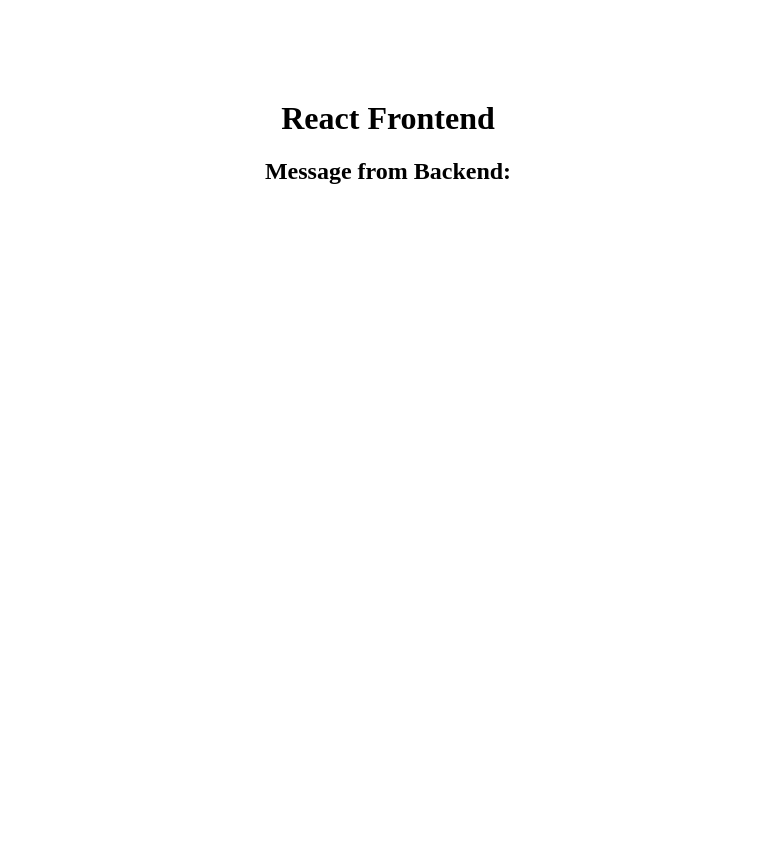
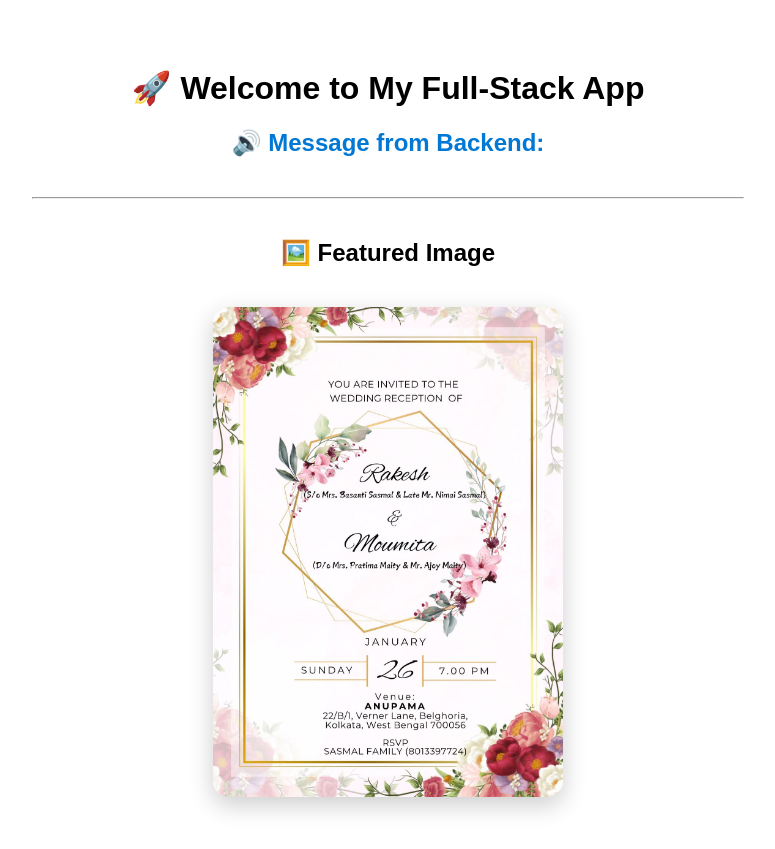
Before and after one commit to hit-rakesh/react-js, a React (Create React App) app in the folder frontend/: page / in a window 1280 px wide. Shown: the whole page, without its empty margins (252-1027 px from the left). Before the commit the page ends 800 px from the top, so only its background shows below. Built offline with nearby package versions, Linux system fonts and the light colour scheme; no server answers.

Commit message:
Update App.js

```diff
--- a/frontend/src/App.js
+++ b/frontend/src/App.js
@@ -4,16 +4,32 @@ function App() {
   const [message, setMessage] = useState('');
 
   useEffect(() => {
-    fetch('https://mywebserviceapp-fqd4bvb9hehfeha5.centralindia-01.azurewebsites.net/api/message')
+    fetch('/api/message')
       .then(res => res.json())
       .then(data => setMessage(data.message));
   }, []);
 
   return (
-    <div style={{ textAlign: 'center', marginTop: '100px' }}>
-      <h1>React Frontend</h1>
-      <h2>Message from Backend:</h2>
-      <p>{message}</p>
+    <div style={{ textAlign: 'center', padding: '40px', fontFamily: 'Arial' }}>
+      <h1>🚀 Welcome to My Full-Stack App</h1>
+
+      <h2 style={{ color: '#0078D4' }}>🔊 Message from Backend:</h2>
+      <p style={{ fontSize: '1.3rem', marginBottom: '30px' }}>{message}</p>
+
+      <hr style={{ margin: '40px auto', width: '60%' }} />
+
+      <h2>🖼️ Featured Image</h2>
+
+      <img
+        src="/RKS.jpeg"
+        alt="RKS"
+        style={{
+          width: '350px',
+          borderRadius: '16px',
+          boxShadow: '0 8px 24px rgba(0,0,0,0.2)',
+          marginTop: '20px'
+        }}
+      />
     </div>
   );
 }
```
